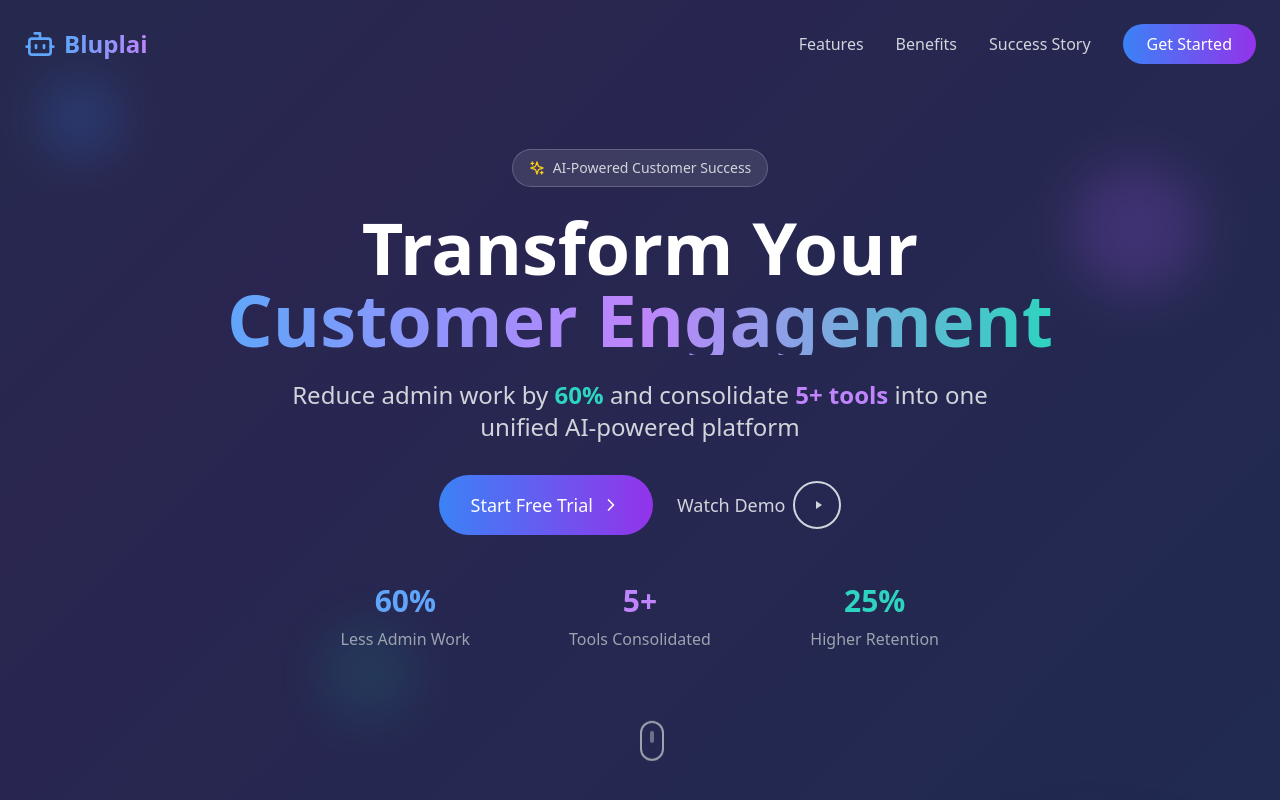
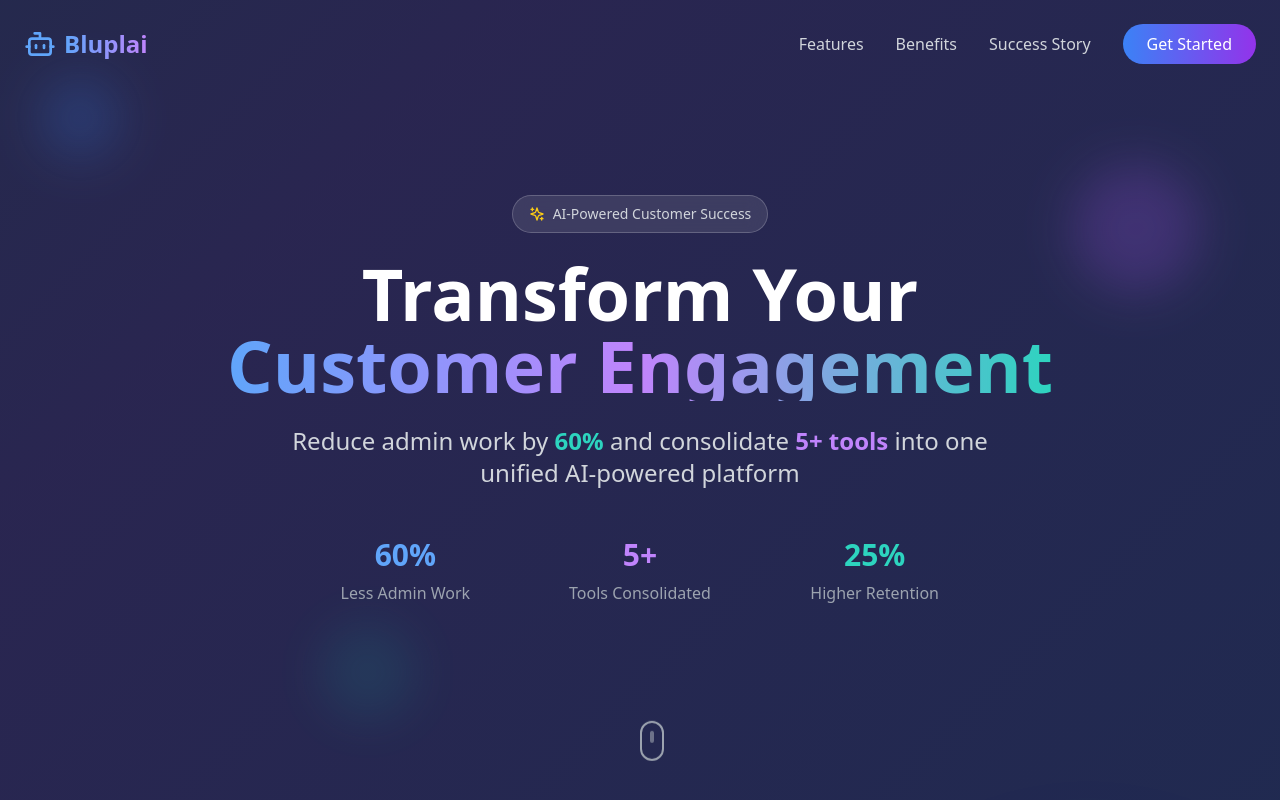
Before and after one commit to skyremote/bluplai, a React (Vite) app: page / in a window 1280 px wide. Shown: the top 800 px of the page. Built offline with nearby package versions, Linux system fonts and the light colour scheme.

Commit message:
Remove Start Free Trial and Watch Demo buttons from hero section

```diff
--- a/src/components/Hero.tsx
+++ b/src/components/Hero.tsx
@@ -60,17 +60,8 @@ const Hero: React.FC = () => {
             <span className="text-purple-400 font-semibold"> 5+ tools</span> into one unified AI-powered platform
           </p>
 
-          <div className="flex flex-col sm:flex-row items-center justify-center space-y-4 sm:space-y-0 sm:space-x-6 mb-12">
-            <button className="group bg-gradient-to-r from-blue-500 to-purple-600 px-8 py-4 rounded-full text-white font-medium text-lg hover:from-blue-600 hover:to-purple-700 transition-all duration-300 hover:scale-105 flex items-center space-x-2">
-              <span>Start Free Trial</span>
-              <ChevronRight className="w-5 h-5 group-hover:translate-x-1 transition-transform" />
-            </button>
-            <button className="text-gray-300 hover:text-white font-medium text-lg flex items-center space-x-2 group">
-              <span>Watch Demo</span>
-              <div className="w-12 h-12 rounded-full border-2 border-gray-300 group-hover:border-white flex items-center justify-center transition-colors">
-                <div className="w-0 h-0 border-l-[6px] border-l-gray-300 group-hover:border-l-white border-y-[4px] border-y-transparent ml-1 transition-colors"></div>
-              </div>
-            </button>
+          <div className="mb-12">
+            {/* Buttons removed as requested */}
           </div>
 
           {/* Stats */}
```
Also changed, not shown: 5 other files (tests, documents, lock files or other folders).
